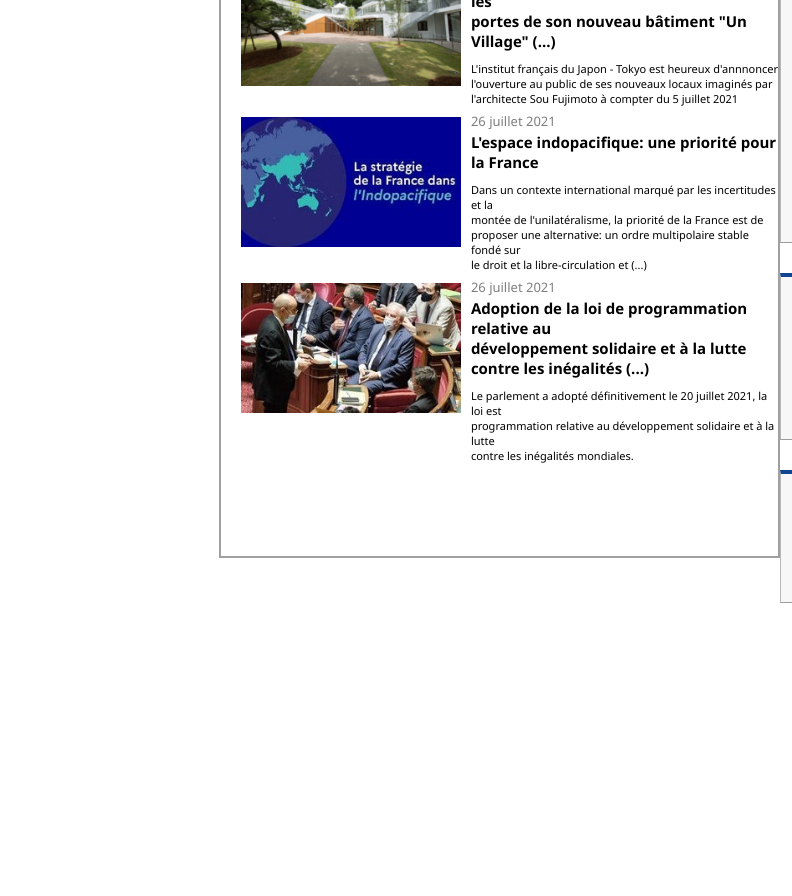
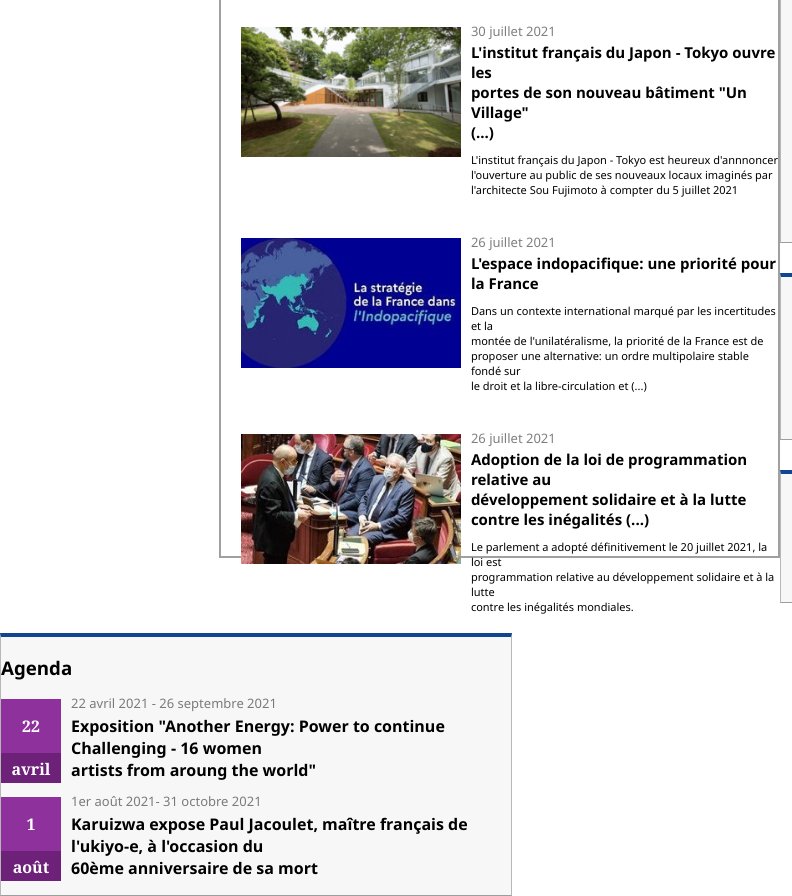
Before and after one commit to Nabi652/Projet-ambassade, a plain HTML site: page index.html in a window 1280 px wide. Shown: the part 1126-2022 px from the top of the page, 0-792 px from the left. Before the commit the page ends 1759 px from the top, so only its background shows below. Drawn offline with Linux system fonts and the light colour scheme.

Commit message:
added agenda section

```diff
--- a/css/style.css
+++ b/css/style.css
@@ -180,6 +180,7 @@ input {
   width: 100%;
   cursor: pointer;
   position: relative;
+  margin-top: 30px;
 }
 
 .article1-img,
@@ -323,3 +324,62 @@ span {
 .fa-youtube {
   color: #fd0100;
 }
+
+/* --------------------- nouvelle section -----------------------------*/
+
+/* ----------------------- agenda -----------------------*/
+
+.agenda {
+  border-top: 4px solid #104591;
+  border-left: 1px solid rgba(128, 128, 128, 0.541);
+  border-right: 1px solid rgba(128, 128, 128, 0.541);
+  border-bottom: 1px solid rgba(128, 128, 128, 0.753);
+  background-color: #f8f7f7;
+  width: 40%;
+}
+
+/* ----------------- bloc violet date ---------------------*/
+.bloc-violet {
+  width: 60px;
+  height: 80px;
+  background-color: #8f319d;
+}
+
+.day,
+.month {
+  color: white;
+  font-family: Georgia, "Times New Roman", Times, serif;
+}
+
+.month {
+  background: #6d2178;
+  height: 30px;
+  padding-top: 5px;
+}
+
+.bloc-violet a {
+  text-decoration: none;
+  text-align: center;
+}
+
+/* ------------------------- ensemble  : 22 avril et 1/08 ------------------*/
+
+.agenda1-2,
+.agenda2-2 {
+  display: flex;
+  position: relative;
+}
+
+/* ------------------------- texte ------------------------*/
+
+.agenda1-2 p,
+.agenda2-2 p {
+  font-weight: bold;
+}
+
+/* ------------------------ div regroupant le texte seulement ------------*/
+
+.ensemble-agenda1-2,
+.ensemble-agenda2-2 {
+  padding-left: 10px;
+}
--- a/index.html
+++ b/index.html
@@ -128,7 +128,7 @@
             <span>30 juillet 2021</span>
             <h3 class="article3-h3">
               L'institut français du Japon - Tokyo ouvre les <br />
-              portes de son nouveau bâtiment "Un Village" (...)
+              portes de son nouveau bâtiment "Un Village" <br>(...)
             </h3>
             <p class="article3-p">
               L'institut français du Japon - Tokyo est heureux d'annnoncer
@@ -236,10 +236,47 @@
           <i class="fab fa-youtube"></i>
         </div>
         </div>
+      </aside>
+    </div>
+
+<section class="box-infos2">
+<div class="agenda">
+  <h3>Agenda</h3>
+
+  <div class="agenda1-2">
+  <div class="bloc-violet">
+  <a href="#">
+    <p class= "day">22</p>
+    <p class="month">avril</p>
+  </a>
+</div>
+<div class="ensemble-agenda1-2">
+  <span id="agenda-date1">22 avril 2021 - 26 septembre 2021</span>
+  <p>Exposition "Another Energy: Power to continue <br>
+  Challenging - 16 women <br>
+  artists from aroung the world"</p>
+</div>
+</div>
+<div class="agenda2-2">
+  <div class="bloc-violet">
+    <a href="#">
+      <p class= "day">1</p>
+      <p class="month">août</p>
+    </a>
+  </div>
+  <div class="ensemble-agenda2-2">
+  <span id="agenda-date2">1er août 2021- 31 octobre 2021</span>
+  <p>Karuizwa expose Paul Jacoulet, maître français de <br>
+  l'ukiyo-e, à l'occasion du <br>
+  60ème anniversaire de sa mort</p>
+</div>
+</div>
+</div>
 
 
-      </aside>
-    </div>
+</section>
+
+
     <script src="./index.js"></script>
   </body>
 </html>
```
